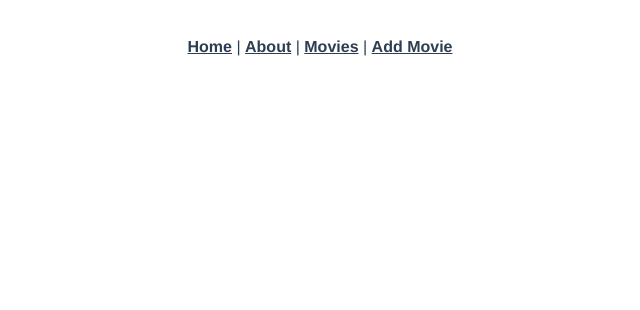
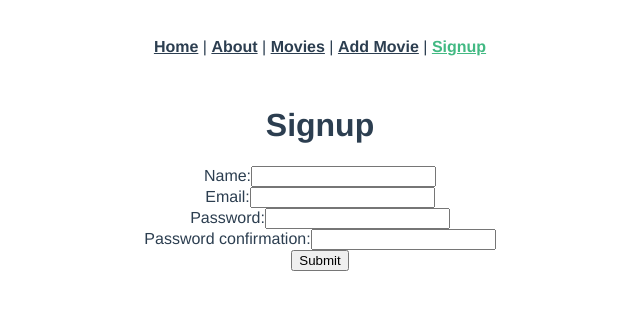
Before and after one commit to erwinreyzon/movie-app-frontend, a Vue app: page /signup in a window 1280 px wide. Shown: the top 310 px of the page, without its empty margins (320-960 px from the left). Built offline with nearby package versions, Linux system fonts and the light colour scheme.

Commit message:
adds signup.vue and function

```diff
--- a/src/App.vue
+++ b/src/App.vue
@@ -7,6 +7,8 @@
     <router-link to="/movies">Movies</router-link>
     |
     <router-link to="/movies/new">Add Movie</router-link>
+    |
+    <router-link to="/signup">Signup</router-link>
   </nav>
   <router-view />
 </template>
--- a/src/router/index.js
+++ b/src/router/index.js
@@ -4,6 +4,7 @@
 import MoviesNew from "../views/MoviesNew.vue";
 import MovieShow from "../views/MovieShow.vue";
 import MovieUpdate from "../views/MovieUpdate.vue";
+import SignUp from "../views/SignUp.vue";
 
 const routes = [
   {
@@ -36,8 +37,13 @@
   },
   {
     path: "/movies/:id/edit",
-    name: "updaate",
+    name: "update",
     component: MovieUpdate,
+  },
+  {
+    path: "/signup",
+    name: "signup",
+    component: SignUp,
   },
 ];
 
--- /dev/null
+++ b/src/views/SignUp.vue
@@ -0,0 +1,53 @@
+<script>
+import axios from "axios";
+
+export default {
+  data: function () {
+    return {
+      newUserParams: {},
+      errors: [],
+    };
+  },
+  methods: {
+    submit: function () {
+      axios
+        .post("/users", this.newUserParams)
+        .then((response) => {
+          console.log(response.data);
+          this.$router.push("/login");
+        })
+        .catch((error) => {
+          this.errors = error.response.data.errors;
+        });
+    },
+  },
+};
+</script>
+
+<template>
+  <div class="signup">
+    <form v-on:submit.prevent="submit()">
+      <h1>Signup</h1>
+      <ul>
+        <li v-for="error in errors" v-bind:key="error">{{ error }}</li>
+      </ul>
+      <div>
+        <label>Name:</label>
+        <input type="text" v-model="newUserParams.name" />
+      </div>
+      <div>
+        <label>Email:</label>
+        <input type="email" v-model="newUserParams.email" />
+      </div>
+      <div>
+        <label>Password:</label>
+        <input type="password" v-model="newUserParams.password" />
+      </div>
+      <div>
+        <label>Password confirmation:</label>
+        <input type="password" v-model="newUserParams.password_confirmation" />
+      </div>
+      <input type="submit" value="Submit" />
+    </form>
+  </div>
+</template>
```
